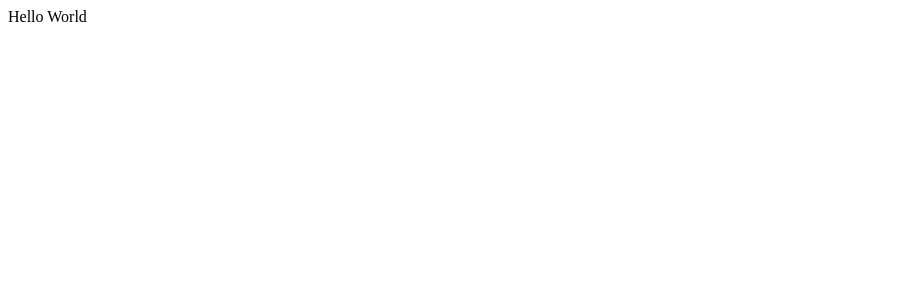
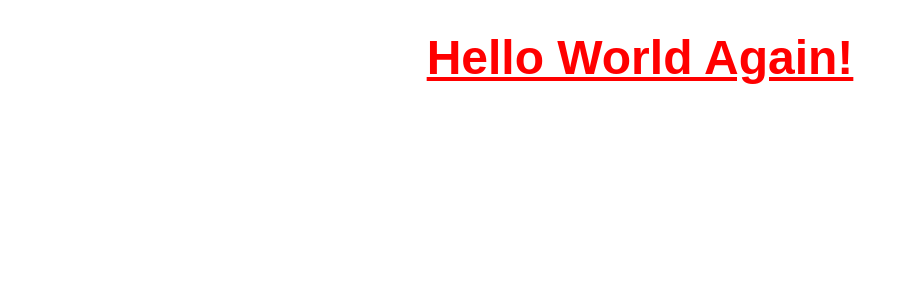
Before and after one commit to hricha05/message-app, a React (Create React App) app: page / in a window 1280 px wide. Shown: the top 300 px of the page, without its empty margins (0-909 px from the left). Built offline with nearby package versions, Linux system fonts and the light colour scheme.

Commit message:
added CSS/Updated App.js

```diff
--- /dev/null
+++ b/src/App.css
@@ -0,0 +1,9 @@
+h2  {
+    margin: 20px;
+    padding: 10px;
+    font-size: 48px;
+    font-family: sans-serif;
+    color: #ff0000;
+    text-decoration: underline;
+    text-align: center;
+}
--- /dev/null
+++ b/src/App.js
@@ -0,0 +1,15 @@
+import React, { Component } from 'react';
+import './App.css';
+
+class App extends Component {
+
+    render(){
+        return (
+            <div>
+                <h2>Hello World Again!</h2>
+                </div>
+        )
+    }
+}
+
+export default App;
--- a/src/index.js
+++ b/src/index.js
@@ -1,6 +1,6 @@
 import React from 'react';
 import ReactDOM from 'react-dom';
 
-const element = <div>Hello World</div>
+import App from './App';
 
-ReactDOM.render(element, document.getElementById('root'));
+ReactDOM.render(<App />, document.getElementById('root'));
```
